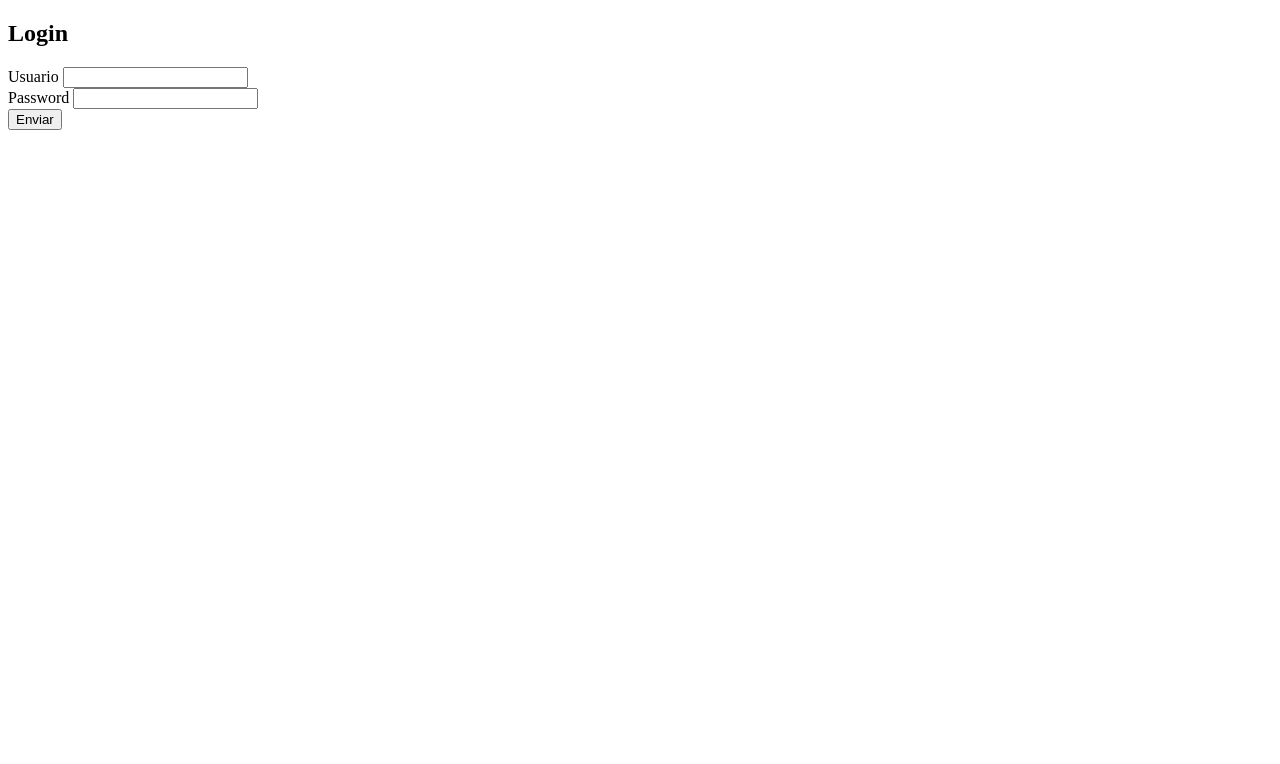
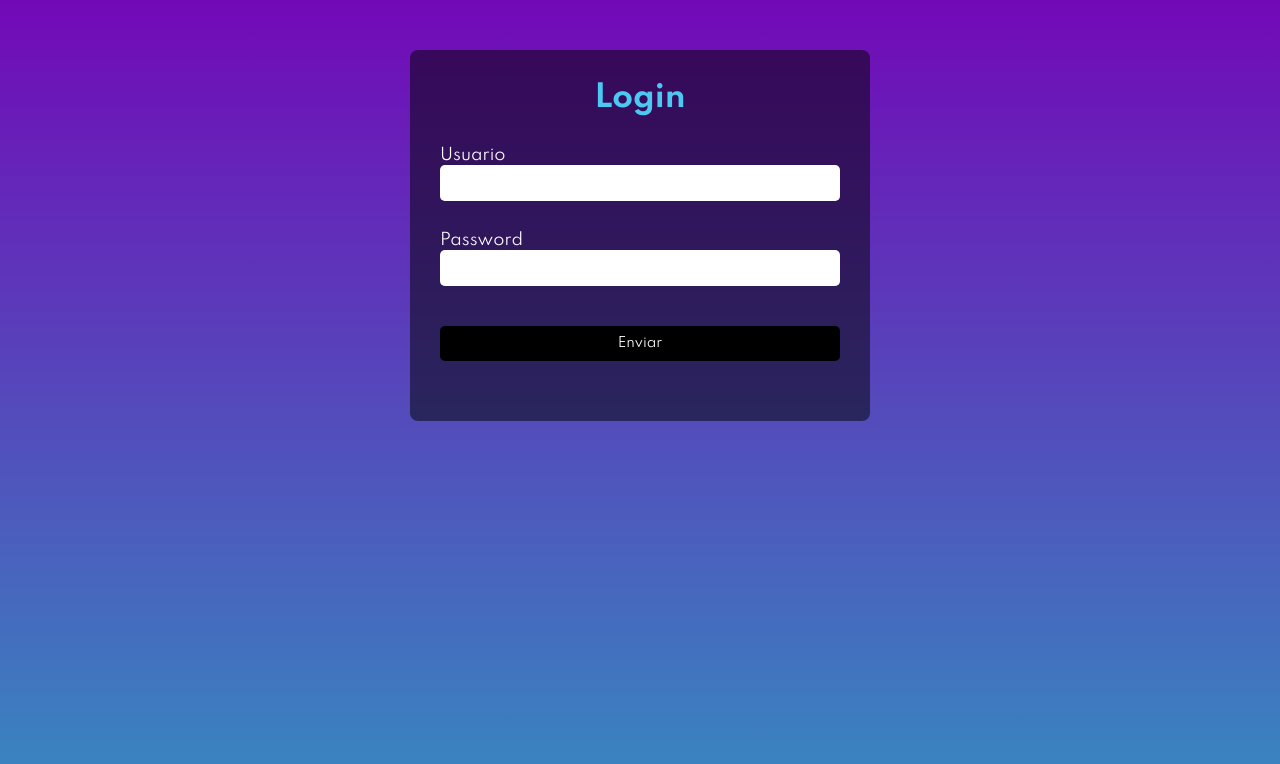
Before and after one commit to luciardrgz/login-form, a plain HTML site: page index.html in a window 1280 px wide. Drawn offline with Linux system fonts and the light colour scheme.

Commit message:
CSS aplicado

```diff
--- a/css/estilos.css
+++ b/css/estilos.css
@@ -0,0 +1,56 @@
+html {
+  height: 100%;
+}
+
+body {
+  margin: 0;
+  padding: 0;
+  background: linear-gradient(#7209b7, #3789c0)
+}
+
+.contenedor{
+    font-family: 'Spartan', sans-serif;
+    margin: 50px auto; /*50px izq-der, auto para sup-inf*/
+    width: 400px;
+    padding: 30px;
+    background: rgba(0,0,0, .5);
+    border-radius: 8px;
+}
+
+.contenedor h2{
+    font-family: 'Spartan', sans-serif;
+    margin: 0 0 30px; /*Sup, der-izq, inf*/
+    padding: 0;
+    font-size: 30px;
+    color: #4cc9f0;
+    text-align: center;
+}
+
+.contenedor .elemento label{
+    color: #fff;
+}
+
+.contenedor .elemento input{
+    font-family: 'Spartan', sans-serif;
+    width: 100%;
+    padding: 10px 0; /*10 sup-inf, 0 izq-der*/
+    background: #ffffff;
+    border: none;
+    border-radius: 5px;
+    border-bottom: 1px solid #fff;
+    margin-bottom: 30px; /*Separa los inputs*/
+}
+
+
+.contenedor .elemento input[type='submit']{
+    font-family: 'Spartan', sans-serif;
+    color: #fff;
+    background-color: #000000;
+    border: none;
+    border-radius: 5px;
+    /*letter-spacing: 2px;
+    text-transform: uppercase;*/
+    cursor: pointer;
+    padding: 10px;
+    margin-top: 10px;
+}
--- a/index.html
+++ b/index.html
@@ -1,29 +1,45 @@
 <!DOCTYPE html>
 <html lang="en">
   <head>
-    <meta charset="UTF-8">
-    <meta http-equiv="X-UA-Compatible" content="IE=edge">
-    <meta name="viewport" content="width=device-width, initial-scale=1.0">
+    <meta charset="UTF-8" />
+    <meta http-equiv="X-UA-Compatible" content="IE=edge" />
+    <meta name="viewport" content="width=device-width, initial-scale=1.0" />
     <title>Formulario Login</title>
-    <link href='/css/estilos.css' rel='stylesheet'/>
+    <link href="/css/estilos.css" rel="stylesheet" />
+    <link rel="preconnect" href="https://fonts.googleapis.com" />
+    <link rel="preconnect" href="https://fonts.gstatic.com" crossorigin />
+    <link
+      href="https://fonts.googleapis.com/css2?family=Spartan:wght@700&display=swap"
+      rel="stylesheet"
+    />
+    <link rel="preconnect" href="https://fonts.googleapis.com" />
+    <link rel="preconnect" href="https://fonts.gstatic.com" crossorigin />
+    <link
+      href="https://fonts.googleapis.com/css2?family=Spartan:wght@400;700&display=swap"
+      rel="stylesheet"
+    />
   </head>
   <body>
-    <div class='contenedor'>
+    <div class="contenedor">
       <h2>Login</h2>
-        <form id='forma' nombre='forma' method='POST'>
-            <div class='elemento'>
-                <label for='usuario'>Usuario</label>
-                <input type='text' id='usuario' name='usuario' required='true'/>
+      <form id="forma" nombre="forma">
+        <div class="elemento">
+          <label for="usuario">Usuario</label>
+          <input type="text" id="usuario" name="usuario" required="true" />
         </div>
-            <div class='elemento'>
-                <label for='password'>Password</label>
-                <input type='password' id='password' name='password' required='true'/>
+        <div class="elemento">
+          <label for="password">Password</label>
+          <input
+            type="password"
+            id="password"
+            name="password"
+            required="true"
+          />
         </div>
-            <div class='elemento'>
-                <input type='submit' value='Enviar'/>
+        <div class="elemento">
+          <input type="submit" value="Enviar" />
         </div>
       </form>
     </div>
-
   </body>
 </html>
```
Lines whose indentation alone changed are shown as unchanged.
